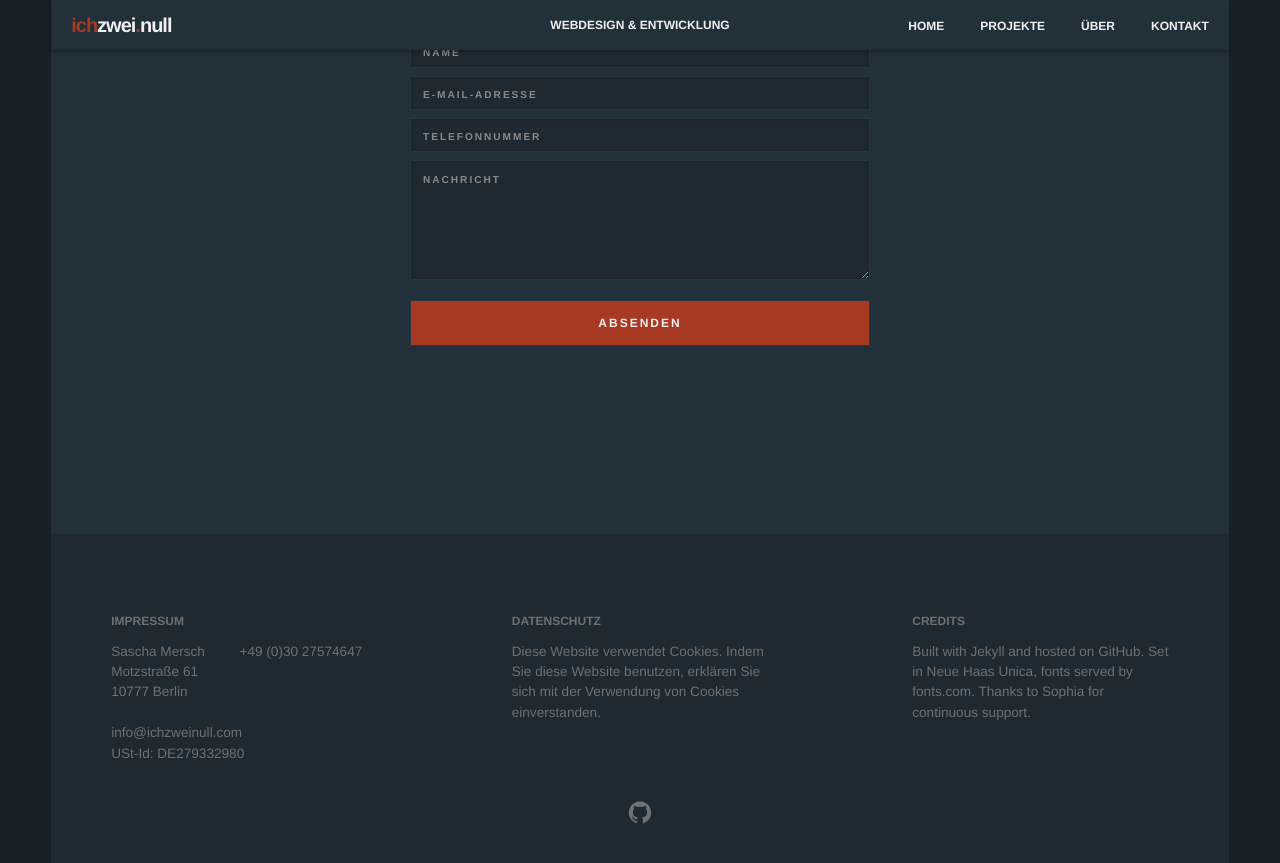
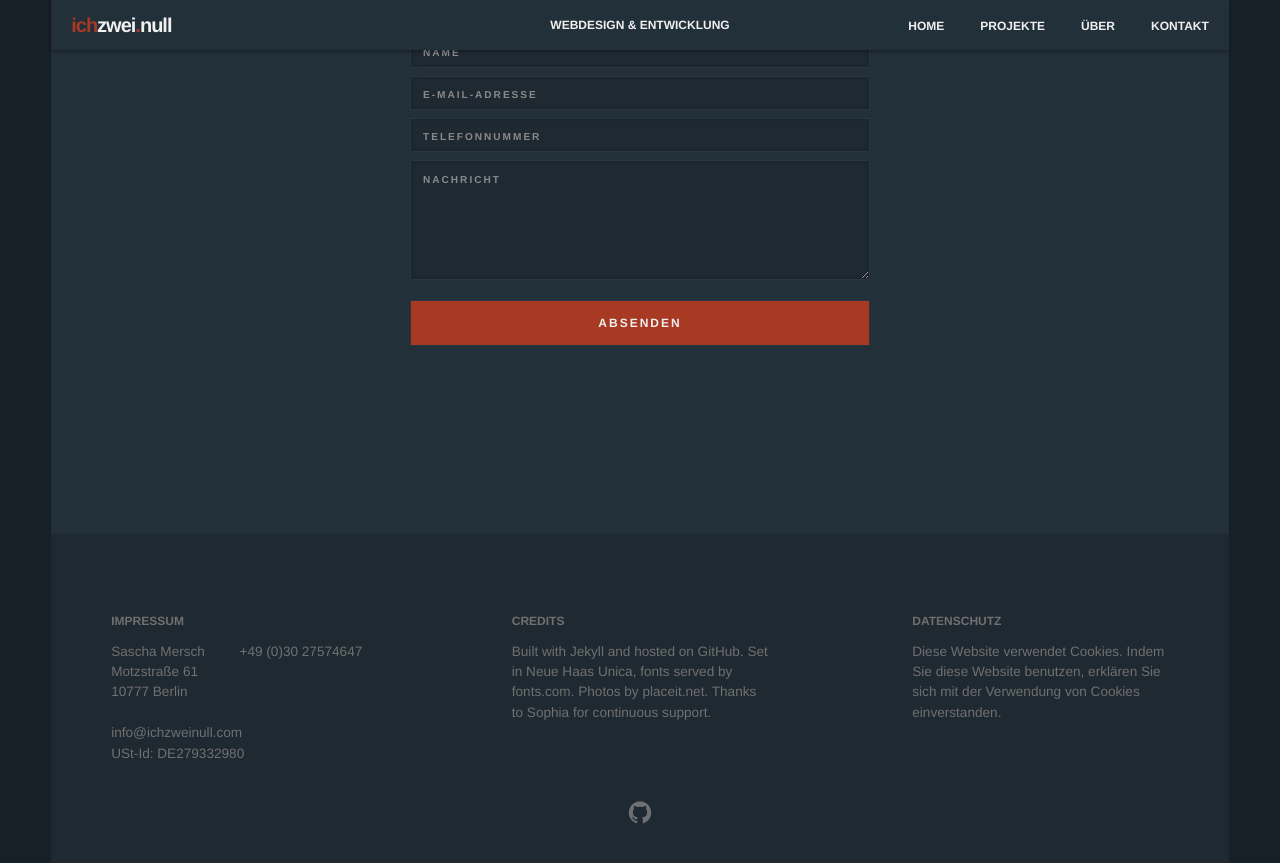
Before and after one commit to rschach/ichzweinull, a Jekyll site: the page built from index.html, in a window 1280 px wide and 900 px high, scrolled down 3724 px. Shown: the top 863 px of the window. Built offline with Jekyll 4.4.1, drawn with Linux system fonts in a browser that asks for light colours; nearby versions of some CDN libraries; some web fonts are replaced.

Commit message:
Footer content order

```diff
--- a/_includes/footer.html
+++ b/_includes/footer.html
@@ -13,12 +13,12 @@
       </p>
     </div>
     <div>
+      <h4>Credits</h4>
+      <p>Built with Jekyll and hosted on GitHub. Set in Neue Haas Unica, fonts served by fonts.com. Photos by placeit.net. Thanks to Sophia for continuous support.</p>
+    </div>
+    <div>
       <h4>Datenschutz</h4>
       <p>Diese Website verwendet Cookies. Indem Sie diese Website benutzen, erklären Sie sich mit der Verwendung von Cookies einverstanden.</p>
     </div>
-    <div>
-      <h4>Credits</h4>
-      <p>Built with Jekyll and hosted on GitHub. Set in Neue Haas Unica, fonts served by fonts.com. Thanks to Sophia for continuous support.</p>
-    </div>
     <a class="icon-github_badge" href="#"></span></a>
 </footer>
```
